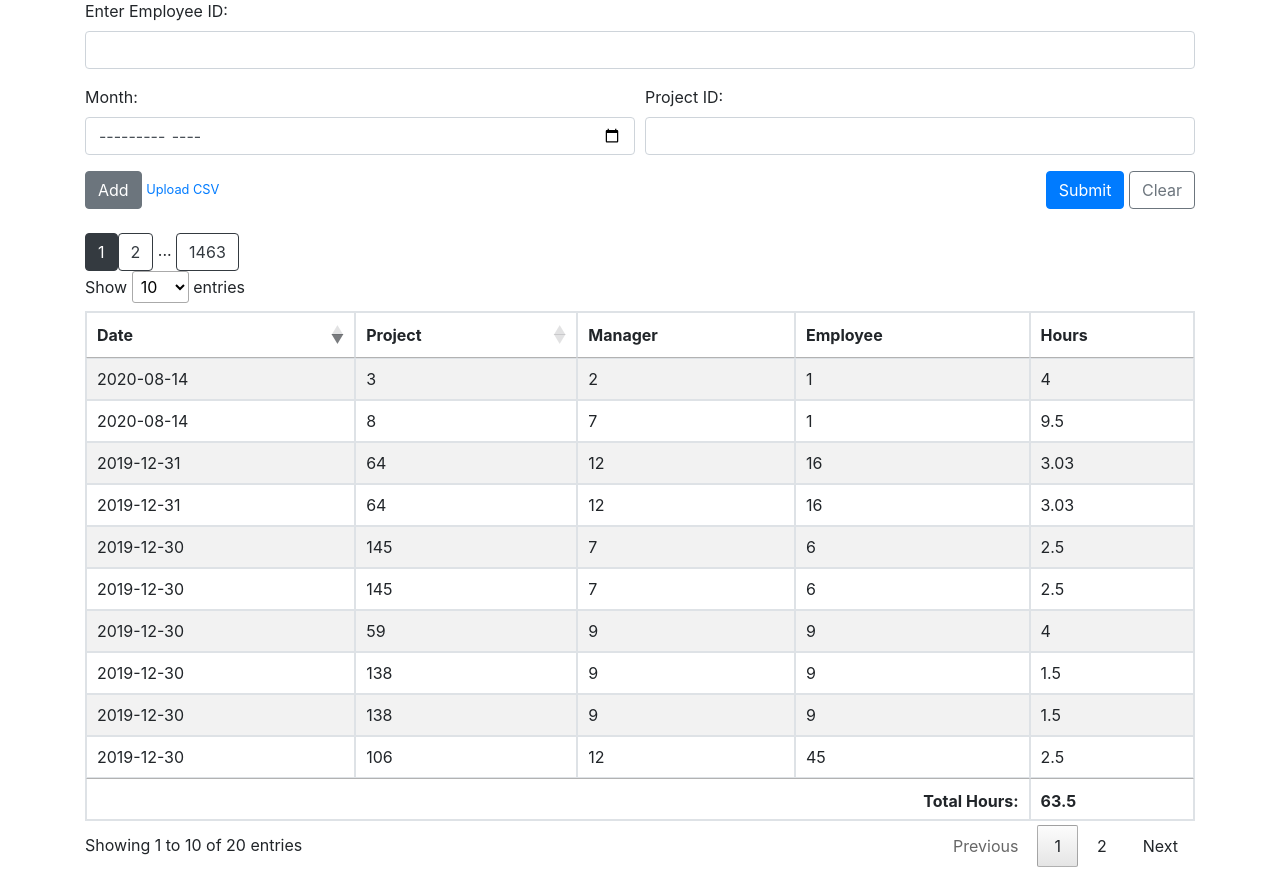
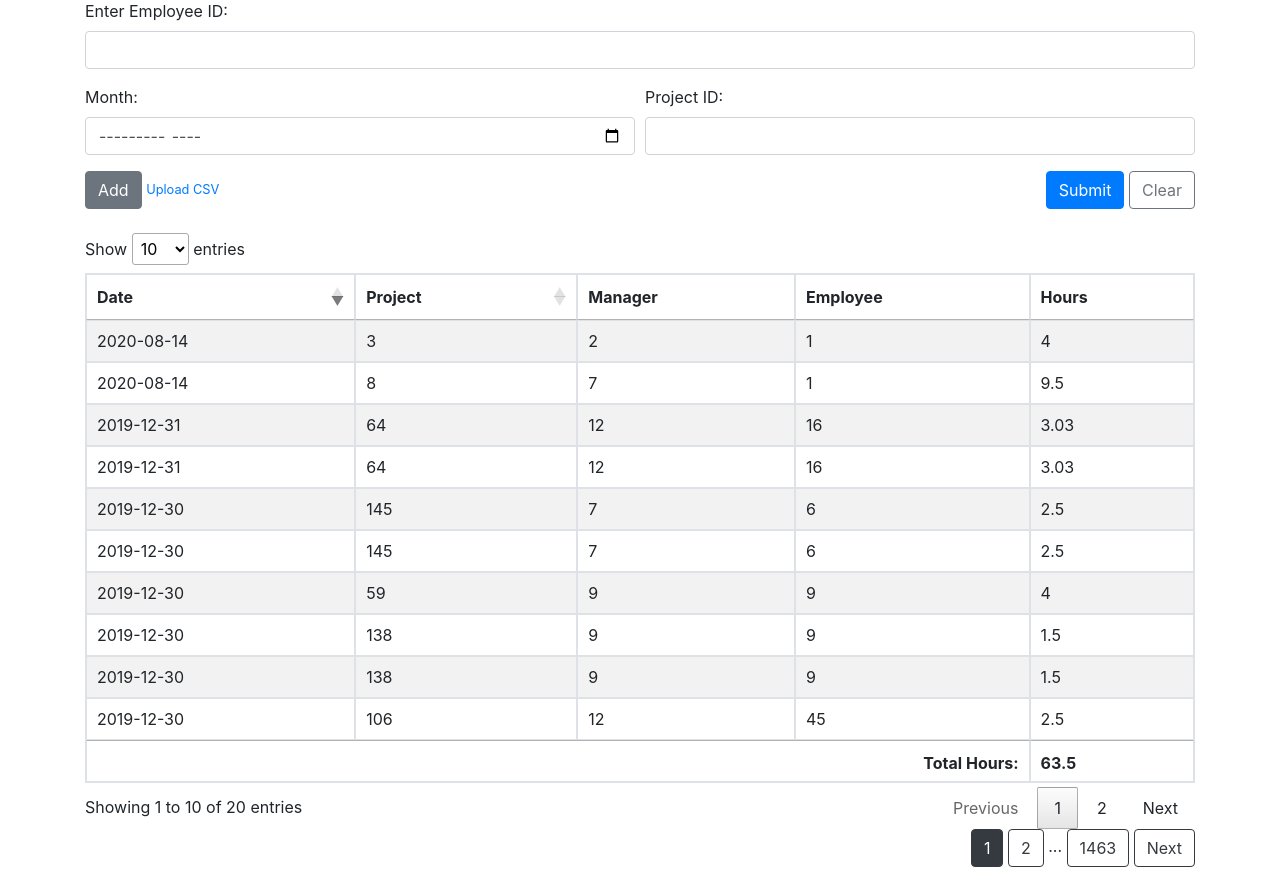
Before and after one commit to ptsimon/hr_webapp, a Flask app: page / in a window 1280 px wide. Shown: the part 105-982 px from the top of the page. Run offline with Flask 2, Linux system fonts and the light colour scheme; data comes from the database, SQL or seed files in the repository; some libraries are stand-ins or nearby versions.

Commit message:
added prev and next pages

```diff
--- a/hr_webapp/templates/index.html
+++ b/hr_webapp/templates/index.html
@@ -32,6 +32,7 @@
   </form>
 
 <br>
+
 <table id="checkin-table" class="table table-striped table-hover table-bordered" style="width:100%">
   <thead>
       <tr>
@@ -54,6 +55,28 @@
         </tr>
       {% endfor %}
 
+      <tfoot>
+        <tr>
+          <th colspan="4" class="text-right">Total Hours: </th>
+          <th colspan="1"></th>
+        </tr>
+      </tfoot>
+
+  </tbody>
+</table>
+
+
+<div style="float: right;">
+
+
+  {% if checkins.has_prev %}
+  {% if values %}
+    <a class="btn btn-outline-dark" href="{{ url_for('index', page=checkins.prev_num, values=values) }}">Prev</a>
+  {% else %}
+    <a class="btn btn-outline-dark" href="{{ url_for('index', page=checkins.prev_num) }}">Prev</a>
+{% endif %}
+
+{% endif %}
 
 {% for page_num in checkins.iter_pages(left_edge=1, right_edge=1, left_current=1, right_current=2) %}
   {% if page_num %}
@@ -75,16 +98,15 @@
   {% endif %}
 {% endfor %}
 
+{% if checkins.has_next %}
+  {% if values %}
+    <a class="btn btn-outline-dark" href="{{ url_for('index', page=checkins.next_num, values=values) }}">Next</a>
+  {% else %}
+    <a class="btn btn-outline-dark" href="{{ url_for('index', page=checkins.next_num) }}">Next</a>
+{% endif %}
 
-
-      <tfoot>
-        <tr>
-          <th colspan="4" class="text-right">Total Hours: </th>
-          <th colspan="1"></th>
-        </tr>
-      </tfoot>
-
-  </tbody>
-</table>
+{% endif %}
+</div>
+<br><br>
 
 {% endblock %}
```
Lines whose indentation alone changed are shown as unchanged.
